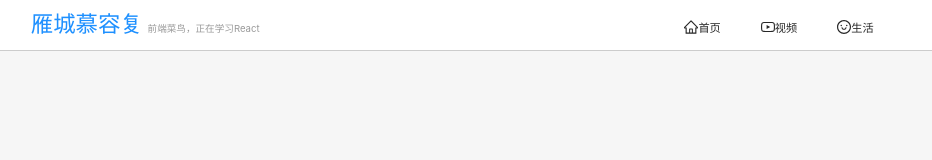
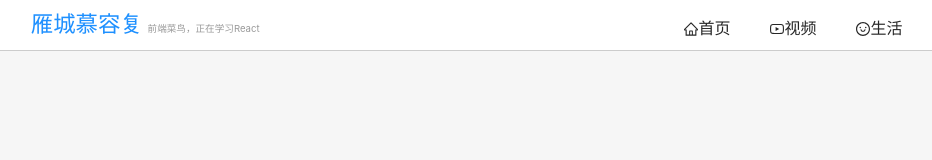
Before and after one commit to VincentChris/ReactBlog, a Next.js app: page / in a window 1280 px wide. Shown: the top 160 px of the page, without its empty margins (134-1066 px from the left). Built offline with nearby package versions, Linux system fonts and the light colour scheme.

Commit message:
调整header组件样式

```diff
--- a/public/styles/variables/font_variables.scss
+++ b/public/styles/variables/font_variables.scss
@@ -1,3 +1,3 @@
 $head-logo-font-size:1.4rem;
 $head-txt-font-size:.6rem;
-$head-ant-menu-item-font-size:.7rem;
+$head-ant-menu-item-font-size:1rem;
```
